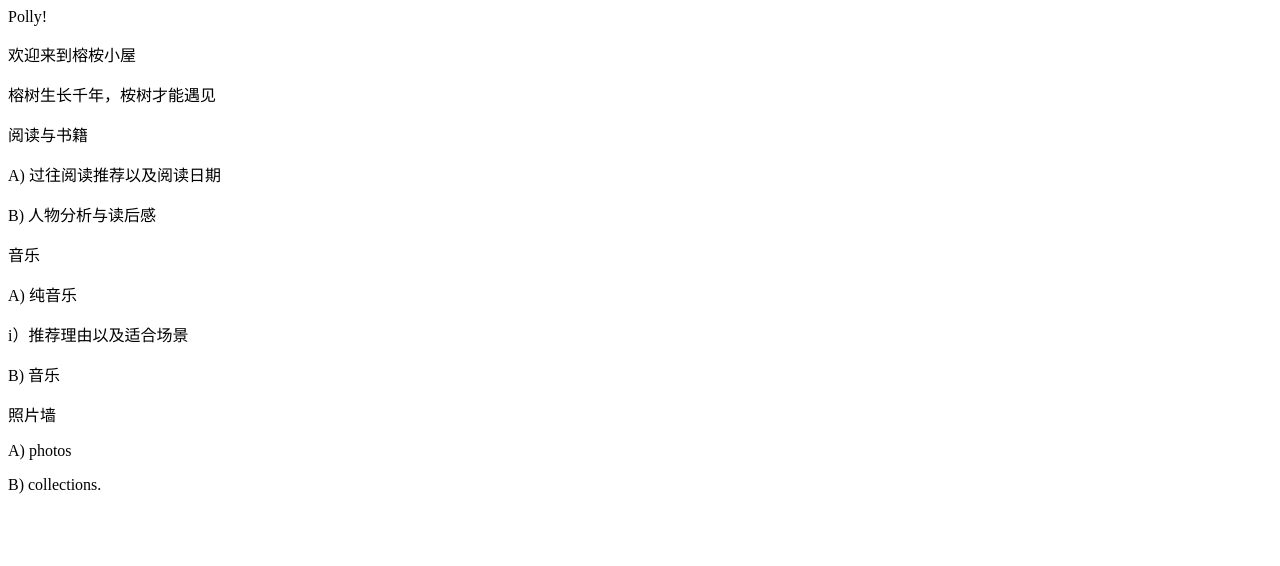
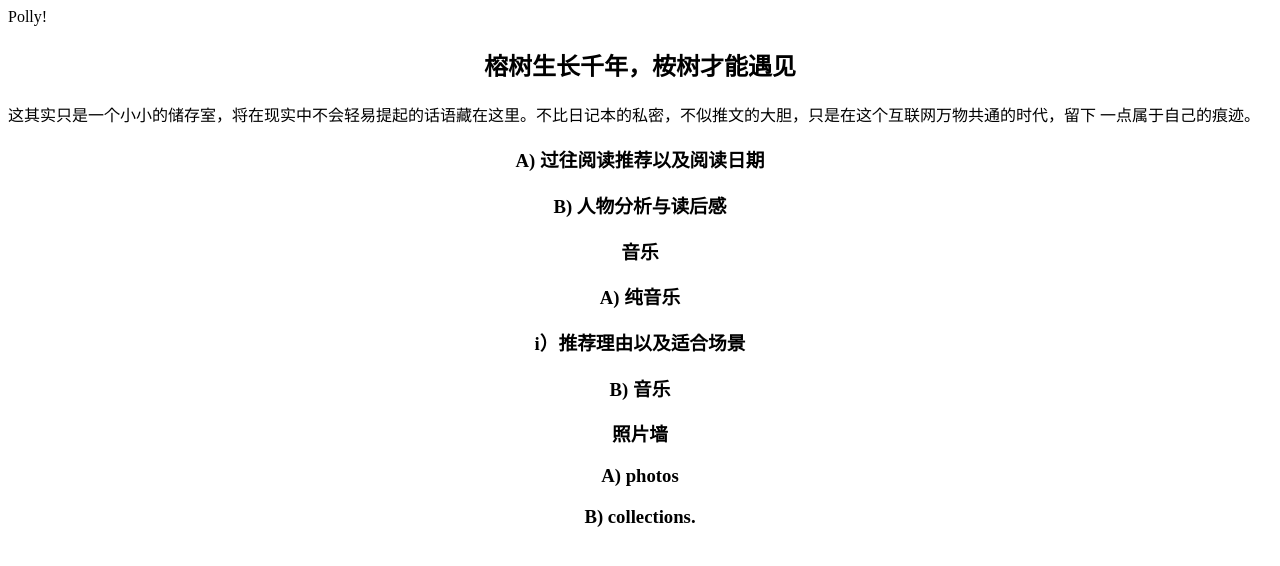
Before and after one commit to Polly-chen/Polly-Chen.github.io, a plain HTML site: page index.html in a window 1280 px wide. Drawn offline with Linux system fonts and the light colour scheme.

Commit message:
Update index.html

```diff
--- a/index.html
+++ b/index.html
@@ -1,14 +1,18 @@
 Polly!
 <!DOCTYPE html>
-<html>
+<html lang="en">
+
 <head>
-<title>榕桉小屋.</title> </head>
+  <title>榕桉小屋.</title>
+</head>
+
 <body>
-  <p> 欢迎来到榕桉小屋</p>
-  <p> 榕树生长千年，桉树才能遇见</p>
+  <h1 style="text-align: center;" 欢迎来到榕桉小屋<h1p>
+  <h2 style="text-align: center;"> 榕树生长千年，桉树才能遇见</h2>
+  <p> 这其实只是一个小小的储存室，将在现实中不会轻易提起的话语藏在这里。不比日记本的私密，不似推文的大胆，只是在这个互联网万物共通的时代，留下
+    一点属于自己的痕迹。</p>
 
-
-<p>阅读与书籍</p>
+  <h3 style="text-align: center;"阅读与书籍</h3>
 <p> A) 过往阅读推荐以及阅读日期</p>
 <p> B) 人物分析与读后感</p>
 <p>音乐</p>
```
